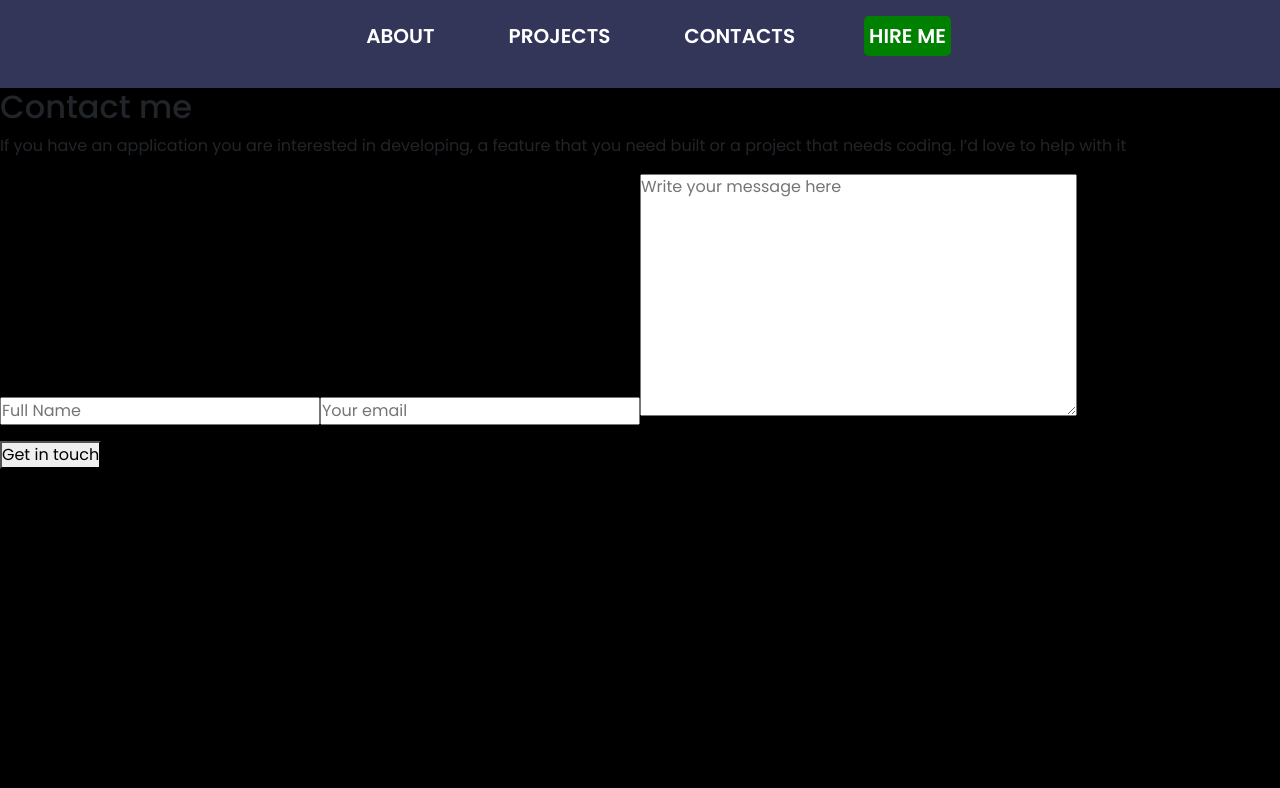
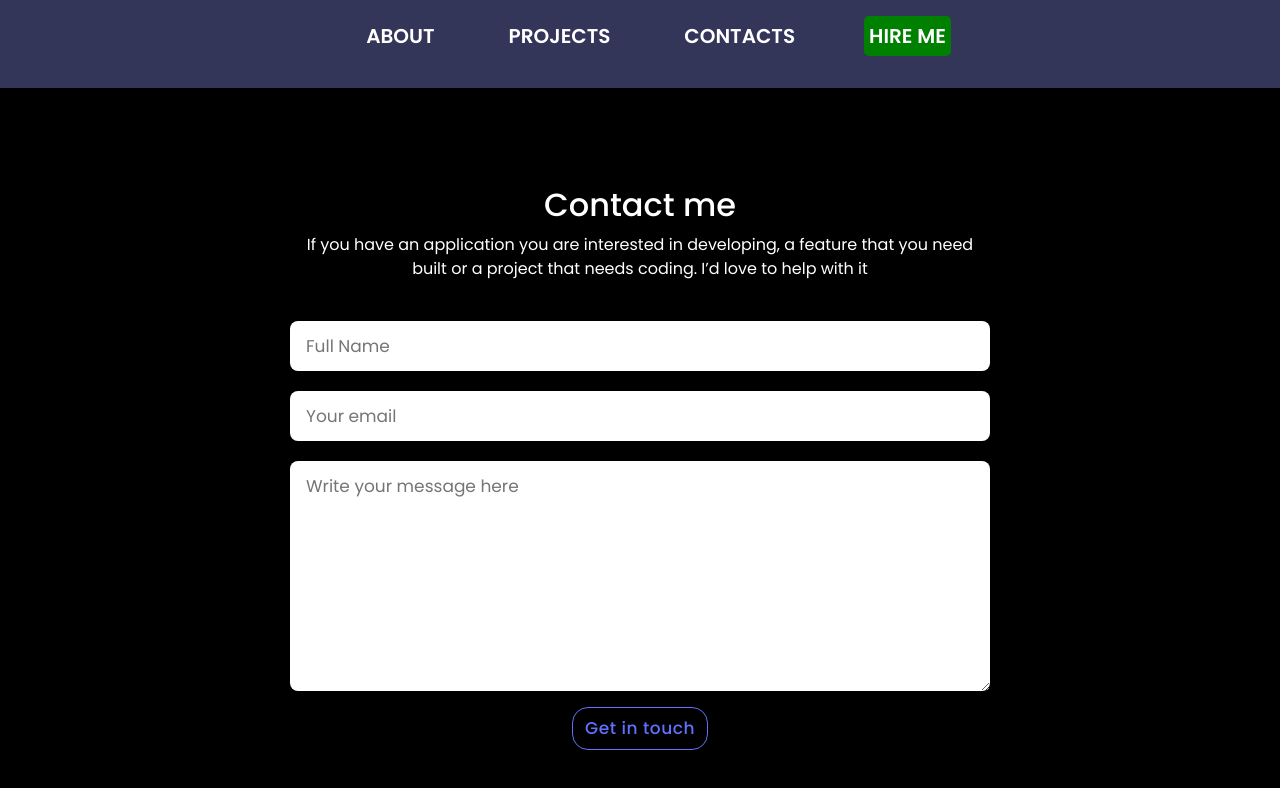
Before and after one commit to daudi13/daudi, a React (Create React App) app: page /Contacts in a window 1280 px wide. Shown: the top 788 px of the page. Built offline with nearby package versions, Linux system fonts and the light colour scheme.

Commit message:
Add button styling

```diff
--- a/src/components/Routes/Contacts/Contacts.css
+++ b/src/components/Routes/Contacts/Contacts.css
@@ -0,0 +1,56 @@
+
+.contact-form-section {
+  display: flex;
+  align-items: center;
+  justify-content: center;
+  flex-direction: column;
+  height: 100vh;
+}
+
+.outro__box {
+  max-width: 700px;
+}
+.contact-form__container > .outro__box {
+  text-align: center;
+}
+
+.white {
+  color: #fff !important;
+}
+
+form {
+  margin: 40px auto;
+  display: flex;
+  flex-direction: column;
+}
+
+form > label {
+  width: 100%;
+}
+
+form > label + label {
+  margin-top: 20px;
+}
+
+label > input,
+textarea {
+  width: 100%;
+  padding: 15px 16px;
+  border: none;
+  border-radius: 8px;
+  font-family: "Poppins", sans-serif;
+  font-weight: 400;
+  font-size: 17px;
+  line-height: 20px;
+  color: #172b4d;
+}
+
+textarea {
+  margin-top: 20px !important;
+}
+
+.btn__submit > button:hover {
+  background-color: #6070ff;
+  color: #fff;
+  border: 1px solid #fff;
+}
--- a/src/components/Routes/Contacts/Form.js
+++ b/src/components/Routes/Contacts/Form.js
@@ -9,7 +9,7 @@ const Form = () => {
       <textarea cols="30" rows="10" maxlength="500" id="message" placeholder="Write your message here" required></textarea>
       <div class="btn__submit">
         <p class="callAction"></p>
-        <button type="submit">Get in touch</button>
+        <button type="submit" className="btn btn__submit">Get in touch</button>
       </div>
       </form>
   </>
```
